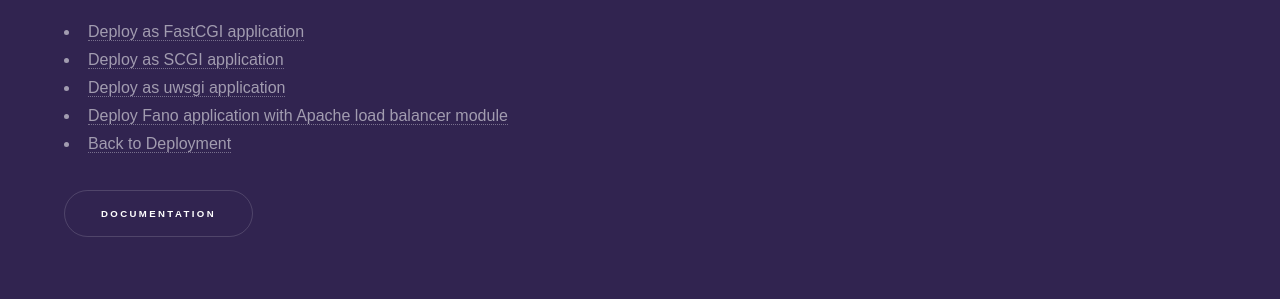
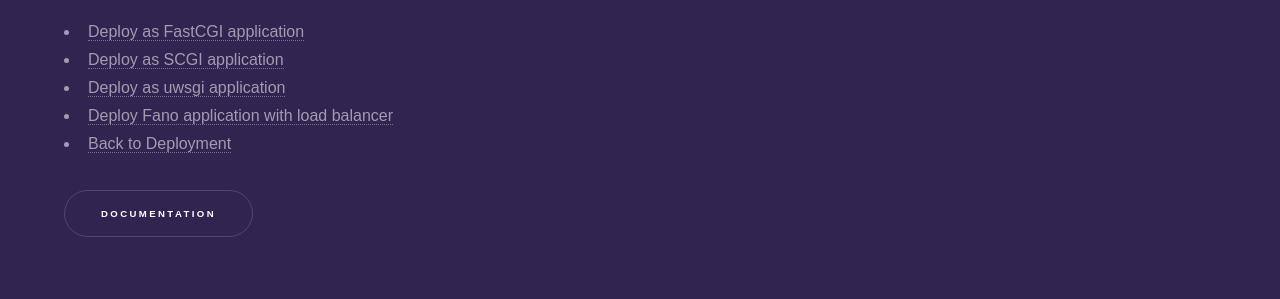
Before and after one commit to fanoframework/fanoframework.github.io, a Jekyll site: the page built from deployment/standalone-web-server/index.md, in a window 1280 px wide and 900 px high, scrolled down 3280 px. Shown: the part 455-754 px from the top of the window. Built offline with Jekyll 4.4.1, drawn with Linux system fonts in a browser that asks for light colours; our own code applies the rules of GitHub Pages for plain Markdown files.

```diff
--- a/deployment/standalone-web-server/index.md
+++ b/deployment/standalone-web-server/index.md
@@ -137,5 +137,5 @@
 - [Deploy as FastCGI application](/deployment/fastcgi)
 - [Deploy as SCGI application](/deployment/scgi)
 - [Deploy as uwsgi application](/deployment/uwsgi)
-- [Deploy Fano application with Apache load balancer module](/deployment/load-balancer-setup)
+- [Deploy Fano application with load balancer](/deployment/load-balancer-setup)
 - [Back to Deployment](/deployment)
```
